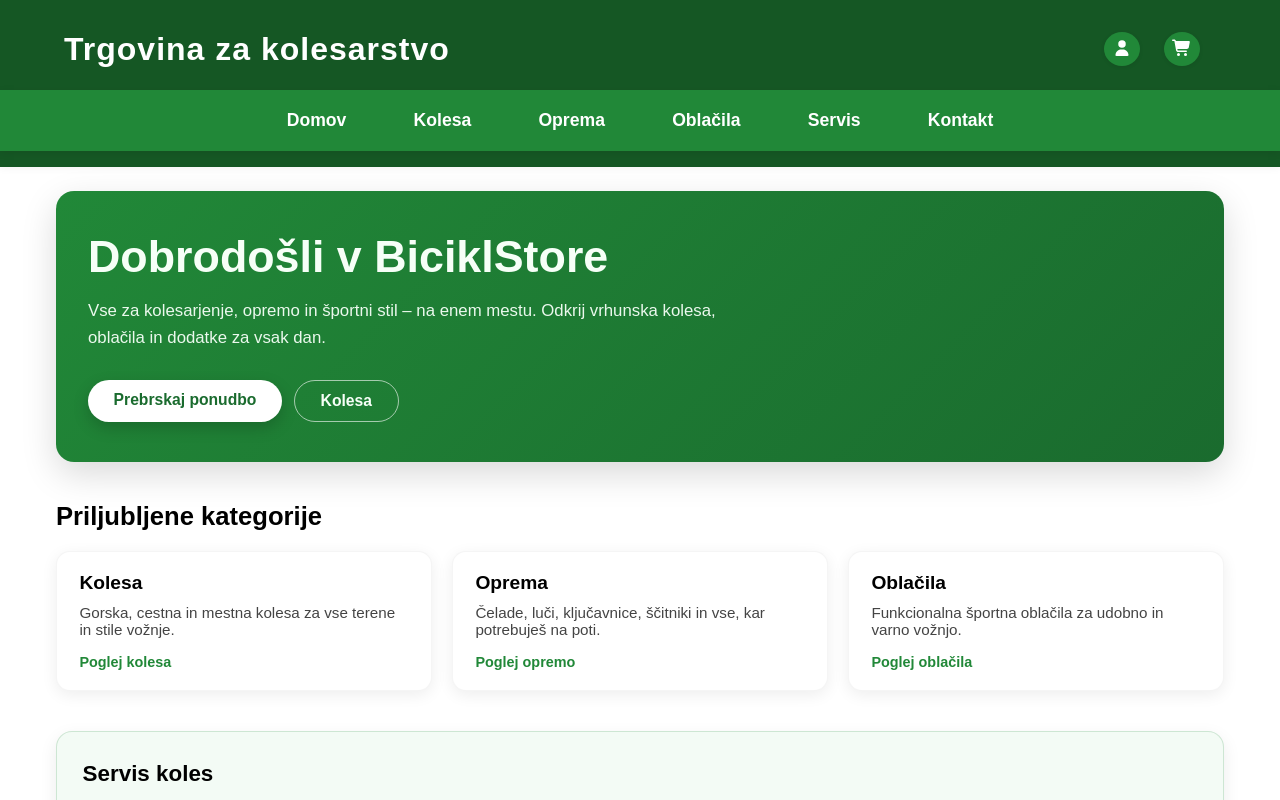
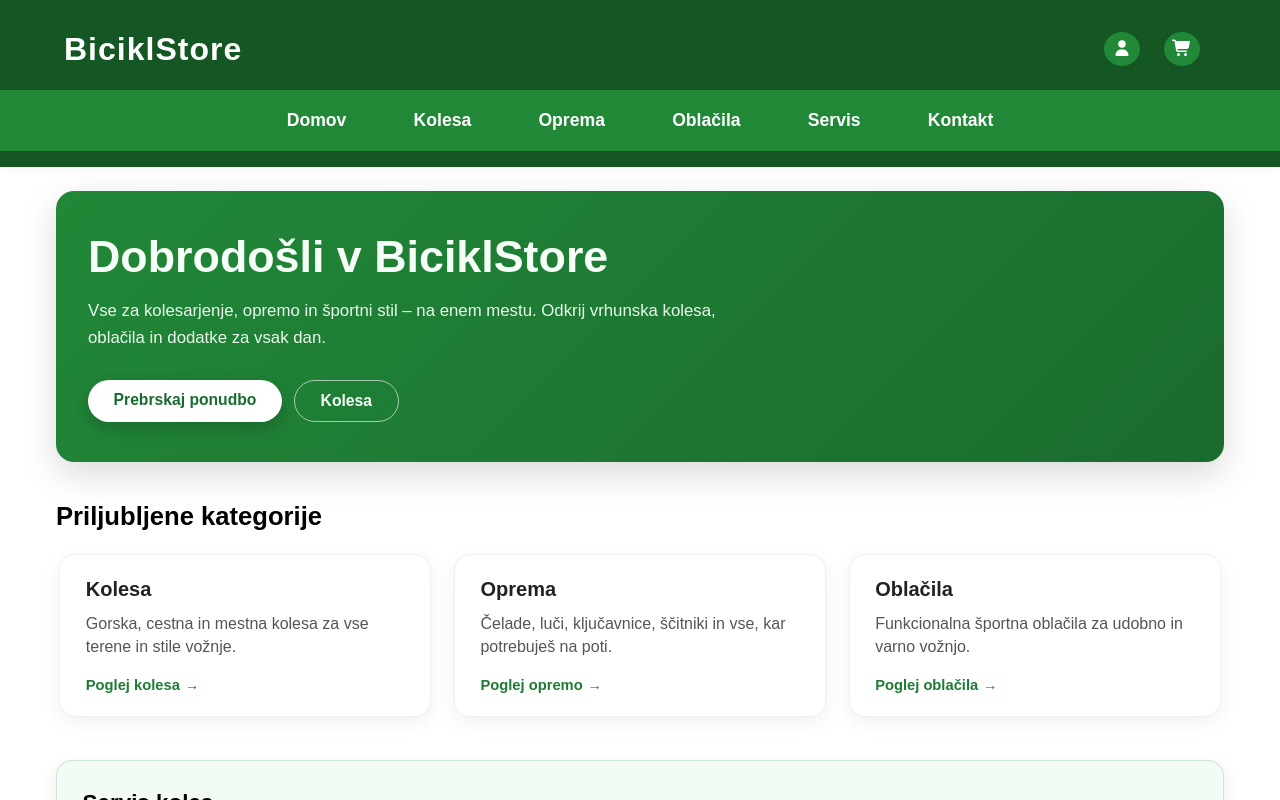
Before and after one commit to markloborec/Spletna-Trgovina, an Angular app: page / in a window 1280 px wide. Shown: the top 800 px of the page. Built offline with nearby package versions, Linux system fonts and the light colour scheme.

Commit message:
Finished basic homepage

```diff
--- a/src/app/header/header.html
+++ b/src/app/header/header.html
@@ -1,6 +1,6 @@
 <header>
     <div class="header-row">
-        <h1>Trgovina za kolesarstvo</h1>
+        <h1>BiciklStore</h1>
         <app-header-button-container></app-header-button-container>
     </div>
     <app-navbar></app-navbar>
--- /dev/null
+++ b/src/app/homepage/categories/categories.html
@@ -0,0 +1,9 @@
+<div class="category-grid">
+    <article class="category-card" *ngFor="let category of categories">
+        <h3>{{ category.title }}</h3>
+        <p>{{ category.description }}</p>
+        <a [href]="category.href" class="link">
+            {{ category.linkText }}
+        </a>
+    </article>
+</div>
--- /dev/null
+++ b/src/app/homepage/categories/categories.scss
@@ -0,0 +1,83 @@
+:host {
+  display: block;
+}
+
+/* GRID */
+.category-grid {
+  display: grid;
+  grid-template-columns: repeat(3, minmax(0, 1fr));
+  gap: 1.4rem;
+  padding: 0.2rem;
+
+  @media (max-width: 900px) {
+    grid-template-columns: repeat(2, minmax(0, 1fr));
+  }
+
+  @media (max-width: 650px) {
+    grid-template-columns: 1fr;
+  }
+}
+
+/* KARTICE */
+.category-card {
+  background: #ffffff;
+  border-radius: 16px;
+  padding: 1.4rem 1.6rem;
+  border: 1px solid rgba(0, 0, 0, 0.06);
+  box-shadow: 0 6px 20px rgba(0, 0, 0, 0.06);
+
+  display: flex;
+  flex-direction: column;
+  gap: 0.7rem;
+
+  transition: transform 0.25s ease, box-shadow 0.25s ease, border 0.25s ease;
+
+  &:hover {
+    transform: translateY(-4px);
+    box-shadow: 0 12px 26px rgba(0, 0, 0, 0.10);
+    border-color: rgba(0, 0, 0, 0.12);
+  }
+
+  h3 {
+    font-size: 1.25rem;
+    margin: 0;
+    font-weight: 600;
+    color: #222;
+  }
+
+  p {
+    font-size: 1rem;
+    margin: 0;
+    color: #555;
+    line-height: 1.45;
+  }
+
+  .link {
+    margin-top: 0.5rem;
+    font-size: 0.92rem;
+    color: #1f7a34;
+    text-decoration: none;
+    font-weight: 600;
+
+    display: inline-flex;
+    align-items: center;
+    gap: 0.3rem;
+
+    transition: color 0.2s ease;
+
+    &:hover {
+      color: #145726;
+      text-decoration: underline;
+    }
+
+    &::after {
+      content: "→";
+      font-size: 0.9rem;
+      transition: transform 0.2s ease;
+    }
+
+    &:hover::after {
+      transform: translateX(4px);
+    }
+  }
+}
--- /dev/null
+++ b/src/app/homepage/categories/categories.ts
@@ -0,0 +1,31 @@
+import { Component } from '@angular/core';
+import { CommonModule } from '@angular/common';
+
+@Component({
+  selector: 'app-categories',
+  imports: [CommonModule,],
+  templateUrl: './categories.html',
+  styleUrl: './categories.scss',
+})
+export class Categories {
+  categories = [
+    {
+      title: 'Kolesa',
+      description: 'Gorska, cestna in mestna kolesa za vse terene in stile vožnje.',
+      linkText: 'Poglej kolesa',
+      href: '#'
+    },
+    {
+      title: 'Oprema',
+      description: 'Čelade, luči, ključavnice, ščitniki in vse, kar potrebuješ na poti.',
+      linkText: 'Poglej opremo',
+      href: '#'
+    },
+    {
+      title: 'Oblačila',
+      description: 'Funkcionalna športna oblačila za udobno in varno vožnjo.',
+      linkText: 'Poglej oblačila',
+      href: '#'
+    }
+  ];
+}
--- a/src/app/homepage/homepage.html
+++ b/src/app/homepage/homepage.html
@@ -18,26 +18,9 @@
     <!-- KATEGORIJE -->
     <section class="categories">
         <h2>Priljubljene kategorije</h2>
-        <div class="category-grid">
-            <article class="category-card">
-                <h3>Kolesa</h3>
-                <p>Gorska, cestna in mestna kolesa za vse terene in stile vožnje.</p>
-                <a href="#" class="link">Poglej kolesa</a>
-            </article>
+        <app-categories></app-categories>
+    </section>
 
-            <article class="category-card">
-                <h3>Oprema</h3>
-                <p>Čelade, luči, ključavnice, ščitniki in vse, kar potrebuješ na poti.</p>
-                <a href="#" class="link">Poglej opremo</a>
-            </article>
-
-            <article class="category-card">
-                <h3>Oblačila</h3>
-                <p>Funkcionalna športna oblačila za udobno in varno vožnjo.</p>
-                <a href="#" class="link">Poglej oblačila</a>
-            </article>
-        </div>
-    </section>
 
     <!-- PROMO BLOK -->
     <section class="promo">
--- a/src/app/homepage/homepage.scss
+++ b/src/app/homepage/homepage.scss
@@ -108,40 +108,6 @@
     }
 }
 
-.category-card {
-    background: #ffffff;
-    border-radius: 14px;
-    padding: 1.25rem 1.4rem;
-    box-shadow: 0 4px 16px rgba(0, 0, 0, 0.07);
-    border: 1px solid rgba(0, 0, 0, 0.04);
-    display: flex;
-    flex-direction: column;
-    gap: 0.6rem;
-
-    h3 {
-        font-size: 1.2rem;
-        margin: 0;
-    }
-
-    p {
-        font-size: 0.95rem;
-        margin: 0;
-        color: #444;
-    }
-
-    .link {
-        margin-top: 0.4rem;
-        font-size: 0.9rem;
-        color: #218838;
-        text-decoration: none;
-        font-weight: 600;
-
-        &:hover {
-            text-decoration: underline;
-        }
-    }
-}
-
 /* PROMO BLOK */
 .promo {
     .promo-card {
--- a/src/app/homepage/homepage.ts
+++ b/src/app/homepage/homepage.ts
@@ -1,10 +1,11 @@
 import { Component } from '@angular/core';
 import { CommonModule } from '@angular/common';
+import { Categories } from "./categories/categories";
 
 @Component({
   selector: 'app-homepage',
   standalone: true,
-  imports: [CommonModule],
+  imports: [CommonModule, Categories],
   templateUrl: './homepage.html',
   styleUrls: ['./homepage.scss'],
 })
```
